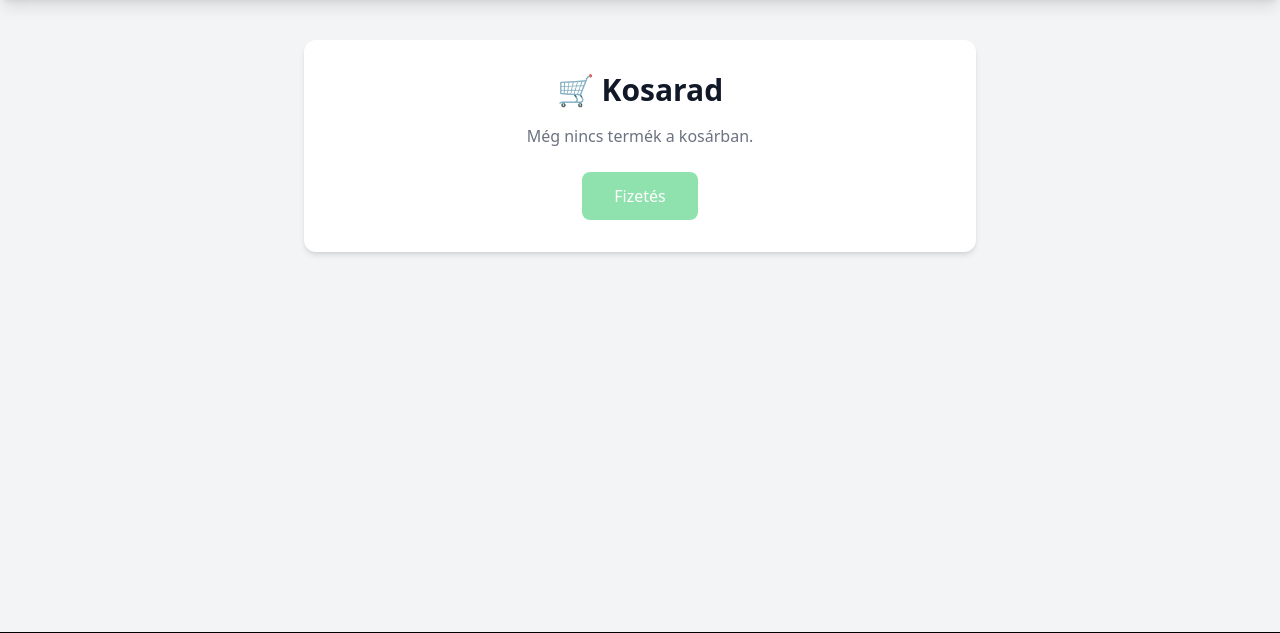
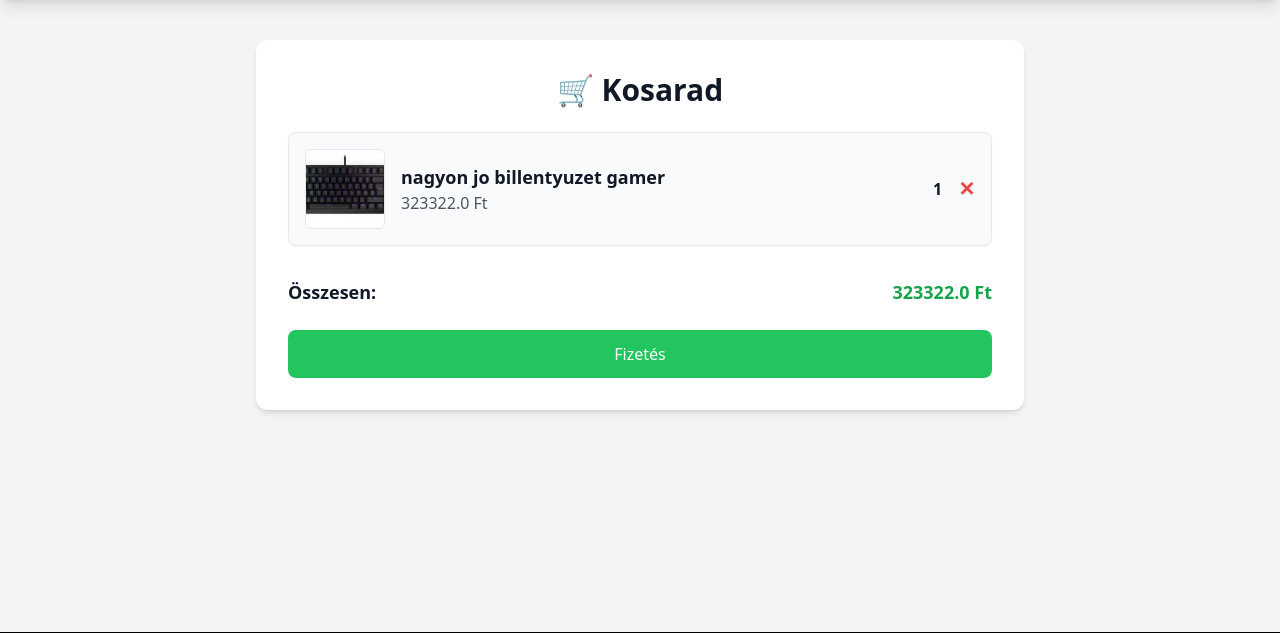
Before and after one commit to femboyloveer69/pcdaddy, a Flask app: page /cart in a window 1280 px wide. Shown: the part 80-713 px from the top of the page. Run offline with Flask 3, Linux system fonts and the light colour scheme; data comes from the database, SQL or seed files in the repository; both versions use the stored data as it was after the commit; some libraries are stand-ins or nearby versions.

Commit message:
project majdnem végso

```diff
--- a/app.py
+++ b/app.py
@@ -19,7 +19,7 @@ def allowed_file(filename):
 @app.route("/")
 def home():
     categories = get_all_categories()
-    return render_template("home.html", categories=categories)
+    return render_template("home.html", categories=categories, items_amount = get_cart_product_count())
 
 @app.route("/products", methods=["GET", "POST"])
 def products():
@@ -45,24 +45,29 @@ def products():
     db = get_db()
     products = db.execute(query, params)
     categories = get_all_categories()
-    return render_template("products.html", categories = categories, products = products)
+    return render_template("products.html", categories = categories, products = products, items_amount = get_cart_product_count())
 
 @app.route("/product/<int:id>")
 def product(id):
     product = get_product(id)
-    return render_template("product.html", product = product)
+    return render_template("product.html", product = product, items_amount = get_cart_product_count())
 
 @app.route("/cart")
 def cart():
-    return render_template("cart.html")
+    cartitems = get_cart_items()
+    total = sum(item["price"] * item["quantity"] for item in cartitems)
+    return render_template("cart.html", cartitems=cartitems, total=total)
 
-@app.route("/add_to_cart/<int:id>")
-def add_to_cart(id):
-    return
+
+@app.route("/add_to_cart/<int:id>", methods=["POST"])
+def add_cart_item(id):
+    add_to_cart(id)
+    return redirect(request.referrer)
 
 @app.route("/remove_from_cart/<int:id>")
-def remove_from_cart(id):
-    return
+def remove_cart_item(id):
+    remove_from_cart(id)
+    return redirect(url_for("cart"))
 
 @app.route("/add-product", methods=["GET", "POST"])
 def add_product_form():
@@ -95,7 +100,7 @@ def add_product_form():
             return f"Error adding product: {e}", 500
 
     categories = get_all_categories()
-    return render_template("add_product.html", categories=categories)
+    return render_template("add_product.html", categories=categories, items_amount = get_cart_product_count())
 
 @app.route("/add-category", methods=["GET", "POST"])
 def add_category_form():
@@ -124,4 +129,4 @@ def add_category_form():
             return f"Error adding product: {e}", 500
 
     categories = get_all_categories()
-    return render_template("add_category.html")
+    return render_template("add_category.html", items_amount = get_cart_product_count())
--- a/models.py
+++ b/models.py
@@ -45,14 +45,42 @@ def remove_product(product_id):
     db.execute("DELETE FROM products WHERE id = ?", (product_id,))
     db.commit()
     db.close()
+# Cart
+def get_cart_items():
+    db = get_db()
+    db.row_factory = sqlite3.Row
+    items = db.execute("""
+        SELECT
+            cart.id AS cart_id,
+            products.id AS product_id,
+            products.name,
+            products.price,
+            products.image,
+            cart.quantity
+        FROM cart
+        JOIN products ON cart.product_id = products.id
+    """).fetchall()
+    db.close()
+    return items
+
+def get_cart_product_count():
+    db = get_db()
+    result = db.execute(
+        "SELECT COUNT(*) FROM cart"
+    ).fetchone()
+    db.close()
+    return result[0]
+
+
+
 def add_to_cart(product_id):
     db = get_db()
-    item = db.execute(
-        "SELECT * FROM cart WHERE product_id = ?",
+    cur = db.execute(
+        "SELECT quantity FROM cart WHERE product_id = ?",
         (product_id,)
     ).fetchone()
 
-    if item:
+    if cur:
         db.execute(
             "UPDATE cart SET quantity = quantity + 1 WHERE product_id = ?",
             (product_id,)
@@ -66,28 +94,15 @@ def add_to_cart(product_id):
     db.commit()
     db.close()
 
-def remove_from_cart(product_id):
+
+def remove_from_cart(cart_id):
     db = get_db()
-    db.execute("DELETE FROM cart WHERE product_id = ?", (product_id,))
+    db.execute("DELETE FROM cart WHERE id = ?", (cart_id,))
     db.commit()
     db.close()
 
-def get_cart():
-    db = get_db()
-    items = db.execute("""
-        SELECT products.id, products.name, products.price, products.image, categories.name as category, cart.quantity
-        FROM cart
-        JOIN products ON cart.product_id = products.id
-        JOIN categories ON products.category_id = categories.id
-    """).fetchall()
-    db.close()
-    return items
 
-def clear_cart():
-    db = get_db()
-    db.execute("DELETE FROM cart")
-    db.commit()
-    db.close()
+
 def get_all_categories():
     db = get_db()
     categories = db.execute("SELECT * FROM categories").fetchall()
--- a/schema.sql
+++ b/schema.sql
@@ -22,5 +22,6 @@ CREATE TABLE products (
 CREATE TABLE cart (
     id INTEGER PRIMARY KEY AUTOINCREMENT,
     product_id INTEGER NOT NULL,
+    quantity INTEGER NOT NULL,
     FOREIGN KEY (product_id) REFERENCES products(id)
 );
--- a/templates/add_category.html
+++ b/templates/add_category.html
@@ -36,7 +36,7 @@
     <div class="flex items-center">
       <button class="text-3xl hover:text-green-500 transition relative" aria-label="Kosár">
         🛒
-        <span class="absolute -top-2 -right-2 bg-green-500 text-white text-xs rounded-full w-5 h-5 flex items-center justify-center">0</span>
+        <span class="absolute -top-2 -right-2 bg-green-500 text-white text-xs rounded-full w-5 h-5 flex items-center justify-center">{{ items_amount }}</span>
       </button>
     </div>
 
--- a/templates/add_product.html
+++ b/templates/add_product.html
@@ -39,7 +39,7 @@
     <div class="flex items-center">
       <a href="/cart"><button class="text-3xl hover:text-green-500 transition relative" aria-label="Kosár">
         🛒
-        <span class="absolute -top-2 -right-2 bg-green-500 text-white text-xs rounded-full w-5 h-5 flex items-center justify-center">0</span>
+        <span class="absolute -top-2 -right-2 bg-green-500 text-white text-xs rounded-full w-5 h-5 flex items-center justify-center">{{ items_amount }}</span>
       </button></a>
     </div>
 
--- a/templates/cart.html
+++ b/templates/cart.html
@@ -12,16 +12,18 @@
 <header class="bg-black text-white sticky top-0 z-50 shadow-lg">
   <div class="max-w-7xl mx-auto flex items-center justify-between px-6 h-20">
 
-    <!-- LOGÓ -->
+    <!-- LOGO -->
     <div class="flex items-center gap-4">
-      <a href="/"><img src="../static/images/logó.png" alt="PC DADDY logó" class="h-16 w-auto"></a>
+      <a href="/">
+        <img src="../static/images/logó.png" alt="PC DADDY logó" class="h-16 w-auto">
+      </a>
       <div class="leading-tight">
         <h1 class="text-2xl font-extrabold text-green-500 tracking-wide">PC DADDY</h1>
         <p class="text-xs text-gray-400">Prémium PC webshop</p>
       </div>
     </div>
 
-    <!-- KERESŐ -->
+    <!-- SEARCH -->
     <div class="flex-1 mx-6">
       <input
         type="text"
@@ -34,21 +36,68 @@
 </header>
 <!-- ================= END HEADER ================= -->
 
+
 <!-- ================= MAIN ================= -->
 <main class="flex-1 max-w-6xl mx-auto px-6 py-10 w-full">
-  <div class="bg-white rounded-xl shadow-md p-8 text-center max-w-2xl mx-auto">
-    <h2 class="text-3xl font-bold mb-4">🛒 Kosarad</h2>
-    <div id="cart-items" class="mb-6">
-      <p class="text-gray-500">Még nincs termék a kosárban.</p>
+
+  <div class="bg-white rounded-xl shadow-md p-8 max-w-3xl mx-auto">
+
+    <h2 class="text-3xl font-bold mb-6 text-center">🛒 Kosarad</h2>
+
+    <!-- CART ITEMS -->
+    <div id="cart-items" class="space-y-4 mb-8">
+
+
+{% for item in cartitems %}
+<div class="flex items-center justify-between gap-4 p-4 border rounded-lg bg-gray-50 shadow-sm">
+
+  <!-- IMAGE -->
+  <img
+    src="{{ url_for('static', filename='uploads/' ~ item['image']) }}"
+    class="w-20 h-20 object-cover rounded-md border"
+  />
+
+  <!-- INFO -->
+  <div class="flex-1">
+    <p class="font-semibold text-lg">{{ item['name'] }}</p>
+    <p class="text-gray-600">{{ item['price'] }} Ft</p>
+  </div>
+
+  <!-- QUANTITY -->
+  <div class="flex items-center gap-2">
+    <span class="font-semibold">{{ item['quantity'] }}</span>
+  </div>
+
+  <!-- REMOVE -->
+  <a
+    href="{{ url_for('remove_cart_item', id=item['cart_id']) }}"
+    class="text-red-500 text-xl font-bold hover:text-red-700"
+  >
+    ✕
+  </a>
+
+</div>
+{% endfor %}
+
     </div>
+    <div class="flex justify-between items-center text-lg font-semibold mb-6">
+      <span>Összesen:</span>
+      <span class="text-green-600">{{ total }} Ft</span>
+    </div>
+
+    <!-- CHECKOUT -->
     <button
       id="checkout-btn"
-      class="bg-green-500 text-white px-8 py-3 rounded-lg hover:bg-green-600 transition disabled:opacity-50"
-      disabled>
+      class="w-full bg-green-500 text-white px-8 py-3 rounded-lg hover:bg-green-600 transition"
+    >
       Fizetés
     </button>
+
   </div>
+
 </main>
+<!-- ================= END MAIN ================= -->
+
 
 <!-- ================= FOOTER ================= -->
 <footer class="bg-black text-gray-400">
--- a/templates/home.html
+++ b/templates/home.html
@@ -43,7 +43,7 @@
     <div class="flex items-center">
       <a href="/cart"><button class="text-3xl hover:text-green-500 transition relative" aria-label="Kosár">
         🛒
-        <span class="absolute -top-2 -right-2 bg-green-500 text-white text-xs rounded-full w-5 h-5 flex items-center justify-center">0</span>
+        <span class="absolute -top-2 -right-2 bg-green-500 text-white text-xs rounded-full w-5 h-5 flex items-center justify-center">{{ items_amount }}</span>
       </button></a>
     </div>
   </div>
--- a/templates/product.html
+++ b/templates/product.html
@@ -121,7 +121,7 @@ body {
     <div class="flex items-center">
       <a href="/cart"><button class="text-3xl hover:text-green-500 transition relative" aria-label="Kosár">
         🛒
-        <span class="absolute -top-2 -right-2 bg-green-500 text-white text-xs rounded-full w-5 h-5 flex items-center justify-center">0</span>
+        <span class="absolute -top-2 -right-2 bg-green-500 text-white text-xs rounded-full w-5 h-5 flex items-center justify-center">{{ items_amount }}</span>
       </button></a>
     </div>
 
@@ -140,7 +140,9 @@ body {
             <div class="product-price-box">
                 Termék<br>Ár: {{ product.price }}
             </div>
-            <button class="buy-button">Vásárlás</button>
+            <form method="POST" action="/add_to_cart/{{ product.id }}">
+                <button type="submit" class="buy-button">Vásárlás</button>
+            </form>
         </div>
 
     </div>
--- a/templates/products.html
+++ b/templates/products.html
@@ -131,7 +131,7 @@
     <div class="flex items-center">
       <a href="/cart"><button class="text-3xl hover:text-green-500 transition relative" aria-label="Kosár">
         🛒
-        <span class="absolute -top-2 -right-2 bg-green-500 text-white text-xs rounded-full w-5 h-5 flex items-center justify-center">0</span>
+        <span class="absolute -top-2 -right-2 bg-green-500 text-white text-xs rounded-full w-5 h-5 flex items-center justify-center">{{ items_amount }}</span>
       </button></a>
     </div>
 
```
Also changed, not shown: database.db (added), static/uploads/alaplap.jpg (added), static/uploads/billentyuzet.jpg (added), static/uploads/tapegyseg.jpg (added).
